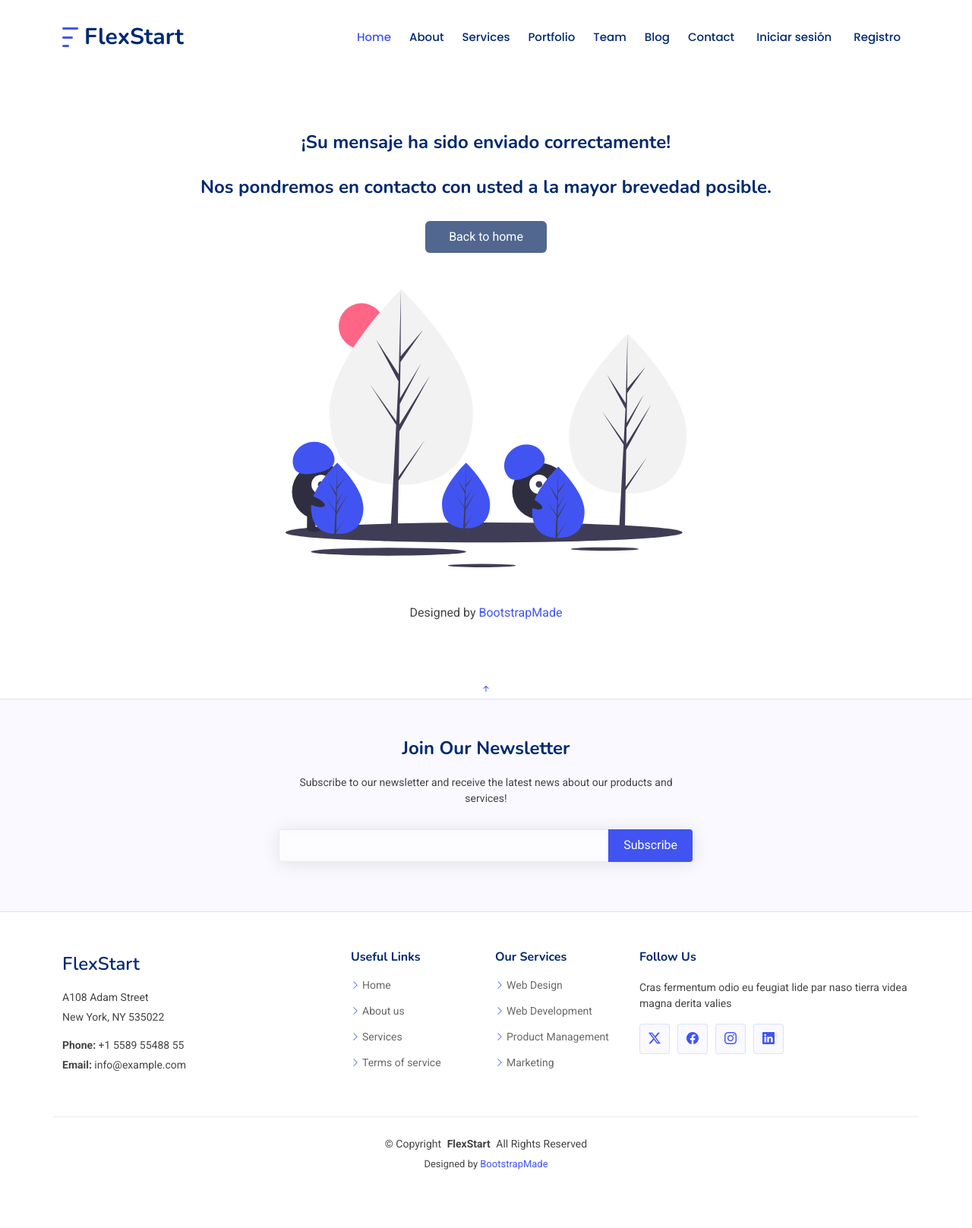
After one commit to xAd4/flexstart, a Django app: page /status200/ in a window 1280 px wide. The commit adds this page. Shown: the whole page at 76% size. Run offline with Django 4.2, Linux system fonts and the light colour scheme; some libraries are stand-ins or nearby versions.

Commit message:
Status 200 page implemented

```diff
--- a/contact/apps.py
+++ b/contact/apps.py
@@ -1,5 +1,4 @@
 from django.apps import AppConfig
-
 
 class ContactConfig(AppConfig):
     default_auto_field = 'django.db.models.BigAutoField'
--- a/core/static/core/assets/css/main.css
+++ b/core/static/core/assets/css/main.css
@@ -2765,3 +2765,41 @@ section,
   color: color-mix(in srgb, var(--default-color), transparent 60%);
   font-size: 14px;
 }
+
+/*--------------------------------------------------------------
+# Error 404
+--------------------------------------------------------------*/
+.error-404 {
+  padding: 30px;
+}
+
+.error-404 h1 {
+  font-size: 180px;
+  font-weight: 700;
+  color: #4154f1;
+  margin-bottom: 0;
+  line-height: 150px;
+}
+
+.error-404 h2 {
+  font-size: 24px;
+  font-weight: 700;
+  color: #012970;
+  margin-bottom: 30px;
+}
+
+.error-404 .btn {
+  background: #51678f;
+  color: #fff;
+  padding: 8px 30px;
+}
+
+.error-404 .btn:hover {
+  background: #3e4f6f;
+}
+
+@media (min-width: 992px) {
+  .error-404 img {
+    max-width: 50%;
+  }
+}
--- /dev/null
+++ b/core/templates/core/status-200.html
@@ -0,0 +1,39 @@
+{% extends "core/base.html" %}
+{% block content %}
+{% load static %}
+<body>
+  <br />
+  <br />
+  <br />
+  <br />
+  <main>
+    <div class="container">
+      <section
+        class="section error-404 min-vh-100 d-flex flex-column align-items-center justify-content-center"
+      >
+        <h2>¡Su mensaje ha sido enviado correctamente!</h2>
+        <h2>Nos pondremos en contacto con usted a la mayor brevedad posible.</h2>
+        <a class="btn" href="{% url 'home' %}">Back to home</a>
+        <img
+          src="{% static 'core/assets/img/not-found.svg' %}"
+          class="img-fluid py-5"
+          alt="Page Not Found"
+        />
+        <div class="credits">
+          <!-- All the links in the footer should remain intact. -->
+          <!-- You can delete the links only if you purchased the pro version. -->
+          <!-- Licensing information: https://bootstrapmade.com/license/ -->
+          <!-- Purchase the pro version with working PHP/AJAX contact form: https://bootstrapmade.com/nice-admin-bootstrap-admin-html-template/ -->
+          Designed by <a href="https://bootstrapmade.com/">BootstrapMade</a>
+        </div>
+      </section>
+    </div>
+  </main>
+  <!-- End #main -->
+  <a
+    href="#"
+    class="back-to-top d-flex align-items-center justify-content-center"
+    ><i class="bi bi-arrow-up-short"></i
+  ></a>
+</body>
+{% endblock content %}
--- a/core/urls.py
+++ b/core/urls.py
@@ -7,4 +7,5 @@ urlpatterns = [
     path("blog/details/", views.BlogDetails.as_view(), name="blog-details"),
     path("service/", views.Service.as_view(), name="service"),
     path("portfolio/", views.Portfolio.as_view(), name="portfolio"),
+    path("status200/", views.Status202.as_view(), name="status200"),
 ]
--- a/core/views.py
+++ b/core/views.py
@@ -4,10 +4,9 @@ from django.views.generic import TemplateView
 from contact.forms import ContactForm
 
 # Create your views here.
-
 class Home(TemplateView):
     template_name = "core/index.html"
-    success_url = reverse_lazy('home')
+    success_url = reverse_lazy('status200')
 
     def get_context_data(self, **kwargs):
         context = super().get_context_data(**kwargs)
@@ -17,9 +16,9 @@ class Home(TemplateView):
     def post(self, request, *args, **kwargs):
         form = ContactForm(request.POST)
         if form.is_valid():
-            contact = form.save(commit=False)  # No guarda aún la instancia en la BD
-            contact.user = request.user  # Asigna el usuario autenticado
-            contact.save()  # Ahora guarda la instancia con el usuario
+            contact = form.save(commit=False)
+            contact.user = request.user
+            contact.save()
             return redirect(self.success_url)
         else:
             return self.render_to_response(self.get_context_data(form=form))
@@ -35,3 +34,6 @@ class Service(TemplateView):
 
 class Portfolio(TemplateView):
     template_name = "core/portfolio-details.html"
+
+class Status202(TemplateView):
+    template_name = "core/status-200.html"
--- a/manage.py
+++ b/manage.py
@@ -2,7 +2,6 @@
 """Django's command-line utility for administrative tasks."""
 import os
 import sys
-
 
 def main():
     """Run administrative tasks."""
@@ -17,6 +16,5 @@ def main():
         ) from exc
     execute_from_command_line(sys.argv)
 
-
 if __name__ == '__main__':
     main()
```
Also changed, not shown: core/templates/core/blog-details.html (+0 -50 lines), core/static/core/assets/img/not-found.svg (added).
